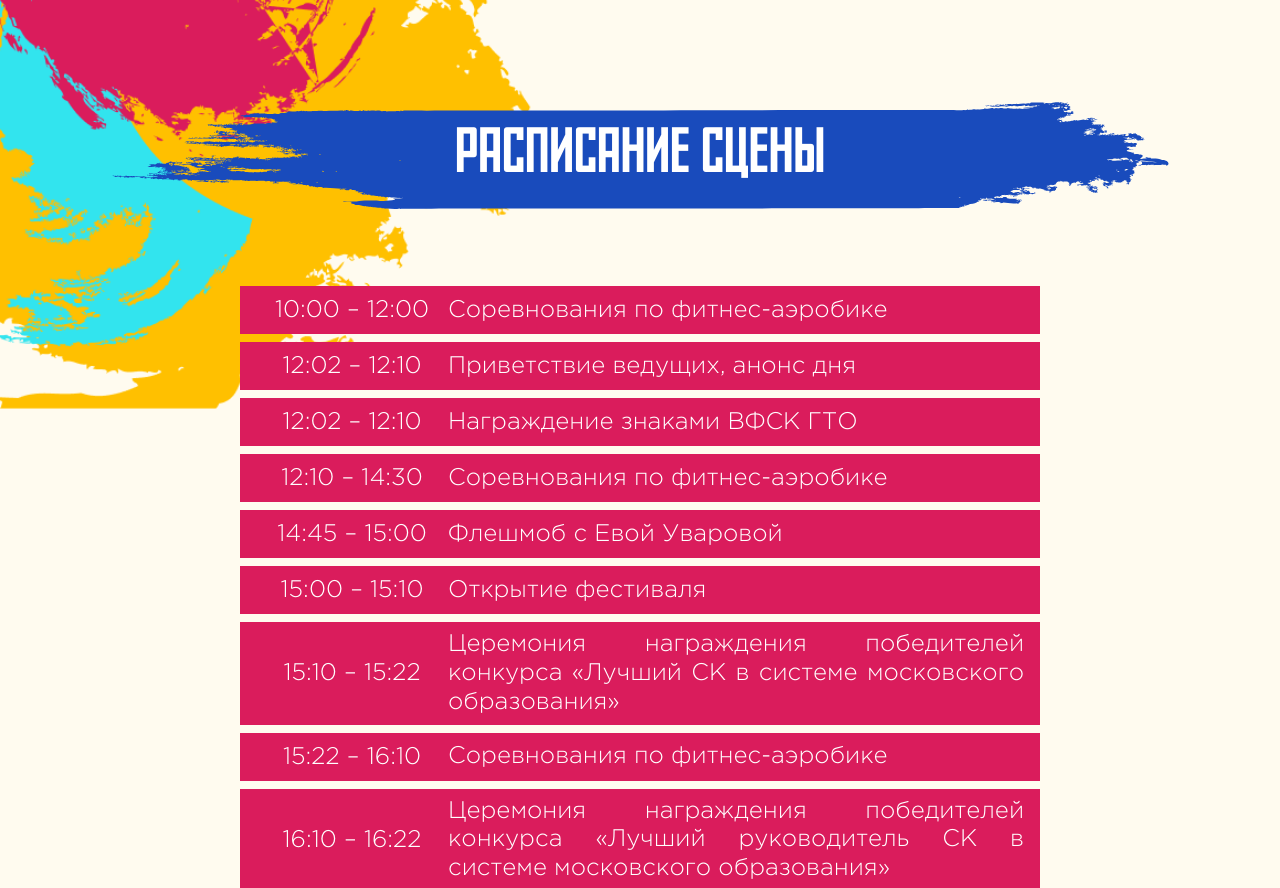
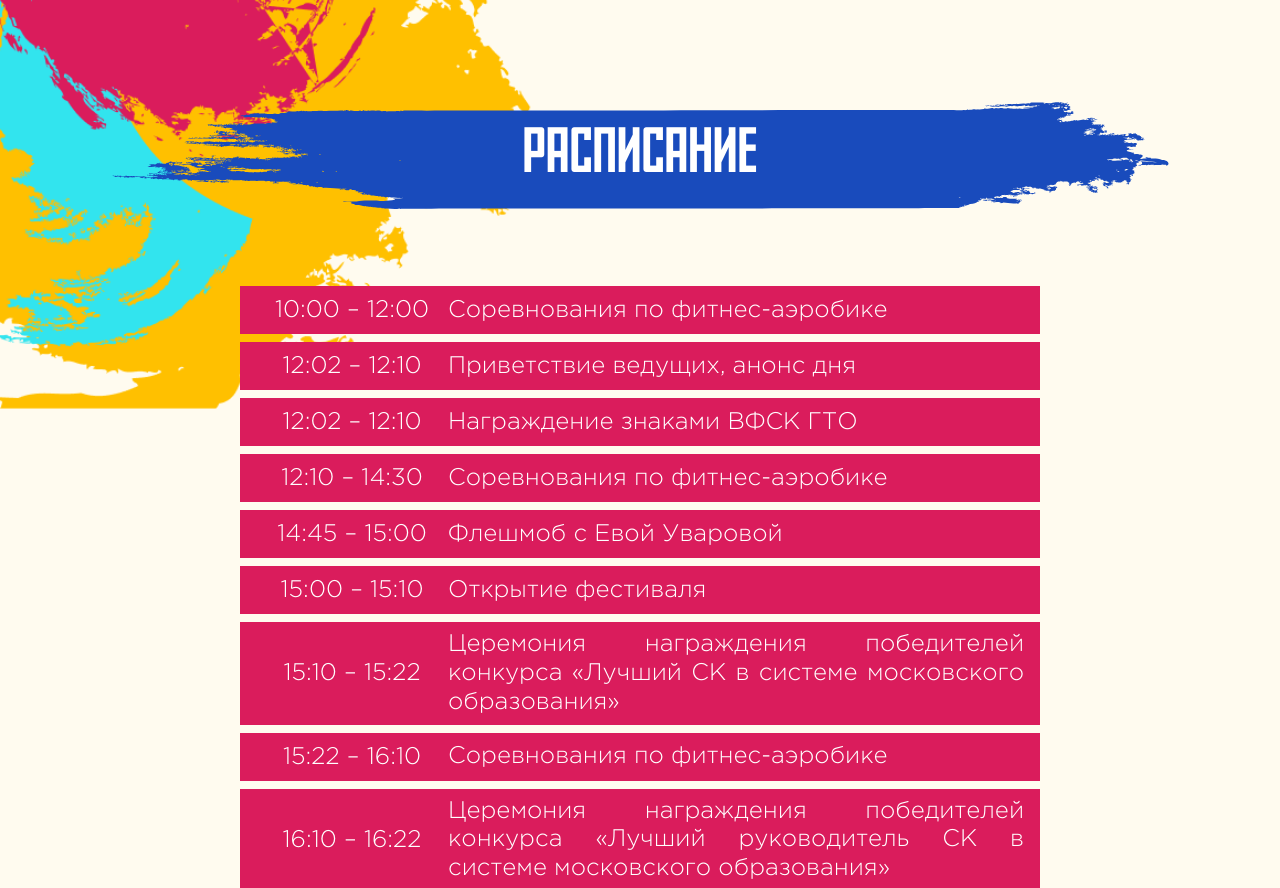
Before and after one commit to Dumanbruh/moscow-school-2024, a Next.js app: page / in a window 1280 px wide. Shown: the part 4220-5108 px from the top of the page. Built offline with nearby package versions, Linux system fonts and the light colour scheme.

Commit message:
Refactor UI components and update image URLs in schedule-block component

```diff
--- a/app/components/home-page/schedule-block.tsx
+++ b/app/components/home-page/schedule-block.tsx
@@ -86,7 +86,7 @@ const Schedule = ({ isMobile }: ScheduleProps) => {
     return (
         <div className={"relative mt-20 pb-32 md:pb-48"}>
             <div className={"flex flex-col gap-16"}>
-                <Header isMobile={isMobile} text={"расписание сцены"} />
+                <Header isMobile={isMobile} text={"расписание"} />
                 <div className={"flex flex-col w-full px-3 sm:px-14 items-center gap-2"}>
                     {schedule.map((event, index) => (
                         <div key={index} className={"flex flex-row items-center w-full md:w-[800px] py-2 px-2 sm:px-4 bg-[#DA1C5C]"}>
```
Also changed, not shown: 1 other file (tests, documents, lock files or other folders).
